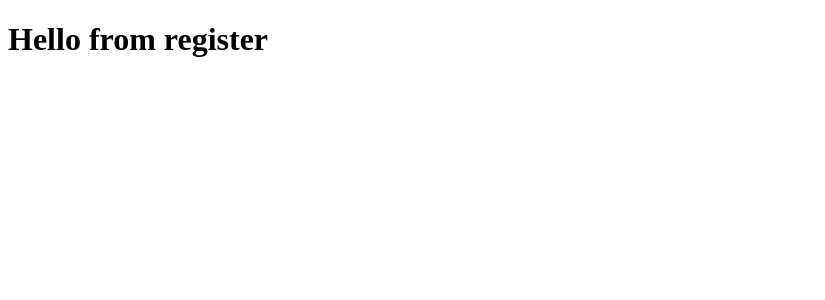
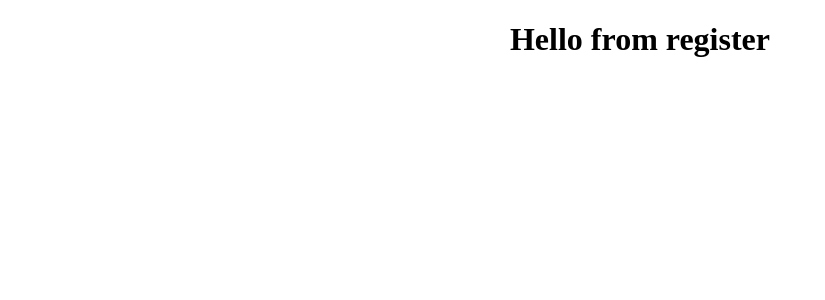
Before and after one commit to YordanYordanov1948/chatApp, a React (Create React App) app: page /register in a window 1280 px wide. Shown: the top 300 px of the page, without its empty margins (0-825 px from the left). Built offline with nearby package versions, Linux system fonts and the light colour scheme.

Commit message:
styled componets added

```diff
--- a/src/components/App.js
+++ b/src/components/App.js
@@ -1,13 +1,18 @@
-import React from 'react';
-
-
+import React from "react";
+import styled from "styled-components";
 
 function App() {
   return (
-    <div>
-      <h1>Hello</h1>
-    </div>
+    <Container>
+      <AppText>Hello</AppText>
+    </Container>
   );
 }
 
 export default App;
+
+const Container = styled.div``;
+
+const AppText = styled.h1`
+  text-align: center;
+`;
--- a/src/components/Auth/Login.js
+++ b/src/components/Auth/Login.js
@@ -1,11 +1,18 @@
 import React from "react";
+import styled from "styled-components";
 
 const Login = () => {
   return (
-    <div>
-      <h1>Hello from login</h1>
-    </div>
+    <Container>
+      <Text>Hello from Login</Text>
+    </Container>
   );
 };
 
 export default Login;
+
+const Container = styled.div``;
+
+const Text = styled.h1`
+  text-align: center;
+`;
--- a/src/components/Auth/Register.js
+++ b/src/components/Auth/Register.js
@@ -1,11 +1,18 @@
 import React from "react";
+import styled from "styled-components";
 
 const Register = () => {
   return (
-    <div>
-      <h1>Hello from register</h1>
-    </div>
+    <Container>
+      <TextRegister>Hello from register</TextRegister>
+    </Container>
   );
 };
 
 export default Register;
+
+const Container = styled.div``;
+
+const TextRegister = styled.h1`
+  text-align: center;
+`;
```
